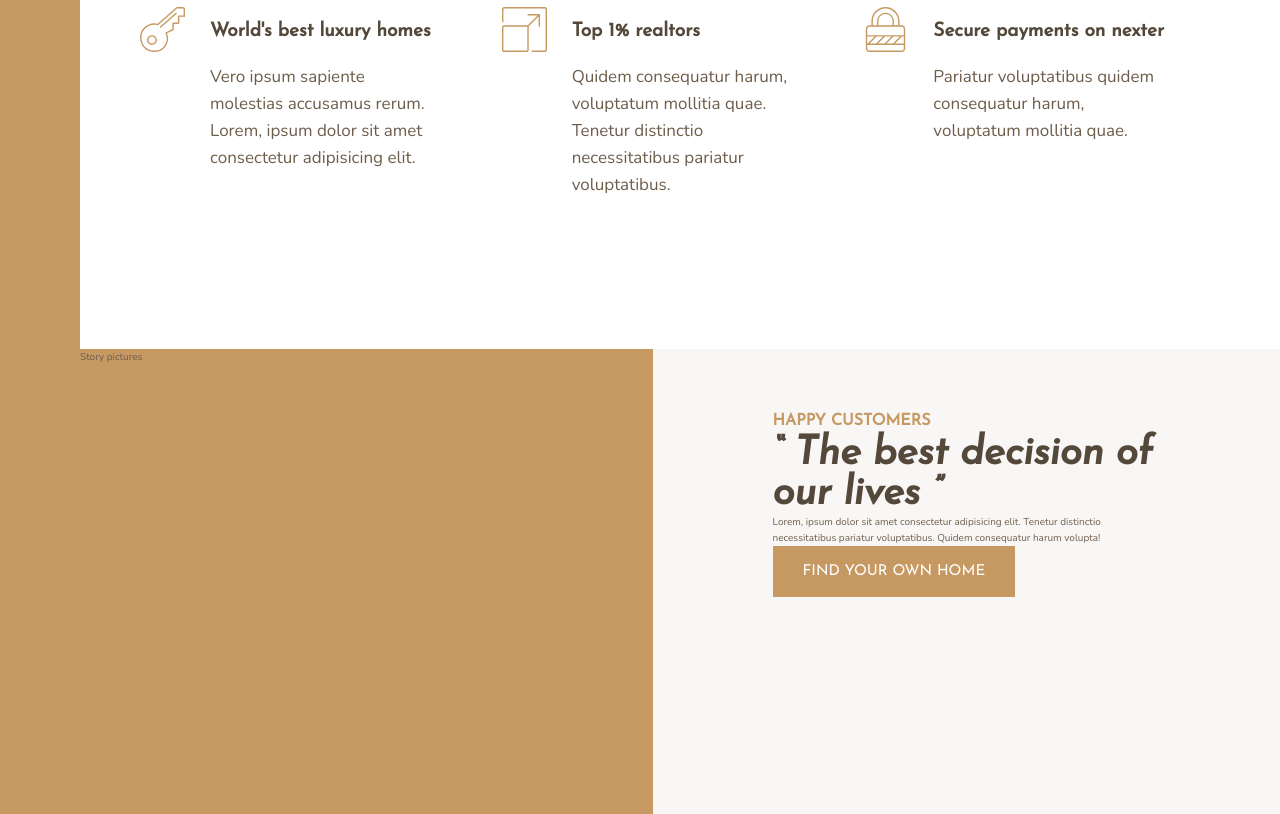
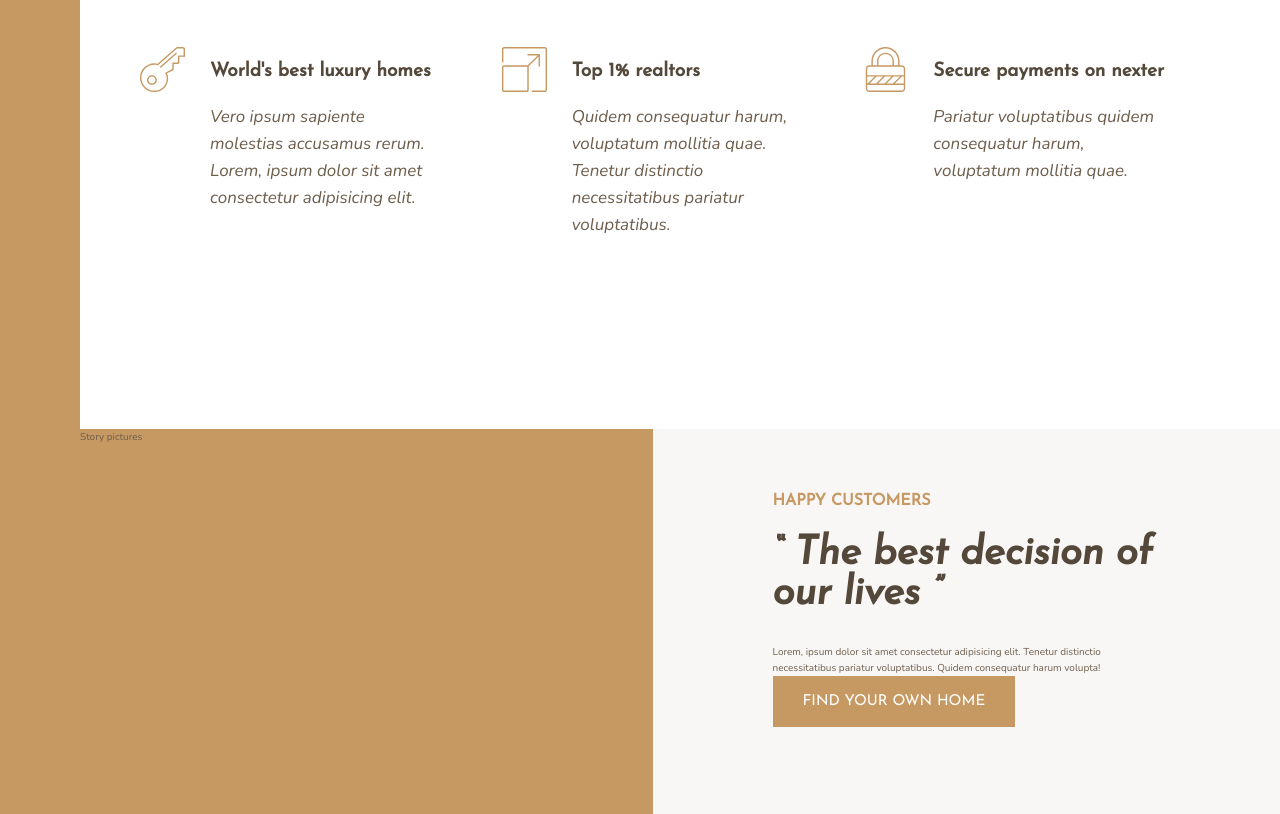
Before and after one commit to Stultz-e/nexter, a website: page index.html in a window 1280 px wide. Shown: the part 1014-1828 px from the top of the page. Drawn offline with nearby package versions, Linux system fonts and the light colour scheme.

Commit message:
shoenice

```diff
--- a/index.html
+++ b/index.html
@@ -74,8 +74,8 @@
         </div>
 
         <div class="story__content">
-            <h3 class="heading-3">Happy Customers</h3>
-            <h2 class="heading-2 heading-2--dark"> &ldquo; The best decision of our lives &rdquo;</h2>
+            <h3 class="heading-3 mb-sm">Happy Customers</h3>
+            <h2 class="heading-2 heading-2--dark mb-md"> &ldquo; The best decision of our lives &rdquo;</h2>
             <p class="story__text">Lorem, ipsum dolor sit amet consectetur adipisicing elit. Tenetur distinctio necessitatibus pariatur voluptatibus. Quidem consequatur harum volupta!</p>
             <button class="btn">Find your own home</button>
         </div>
--- a/sass/_features.scss
+++ b/sass/_features.scss
@@ -26,5 +26,7 @@
 
     &__text {
         font-size: 1.7rem;
+        font-style: italic;
+        margin-bottom: 4rem;
     }
 }
--- a/sass/_typography.scss
+++ b/sass/_typography.scss
@@ -43,3 +43,8 @@
     text-transform: uppercase;
     padding: 1.8rem 3rem;
 }
+
+.mb-sm {margin-bottom: 2rem;}
+.mb-md {margin-bottom: 3rem;}
+.mb-lg {margin-bottom: 4rem;}
+.mb-hg {margin-bottom: 8rem;}
```
Also changed, not shown: css/style.css.
